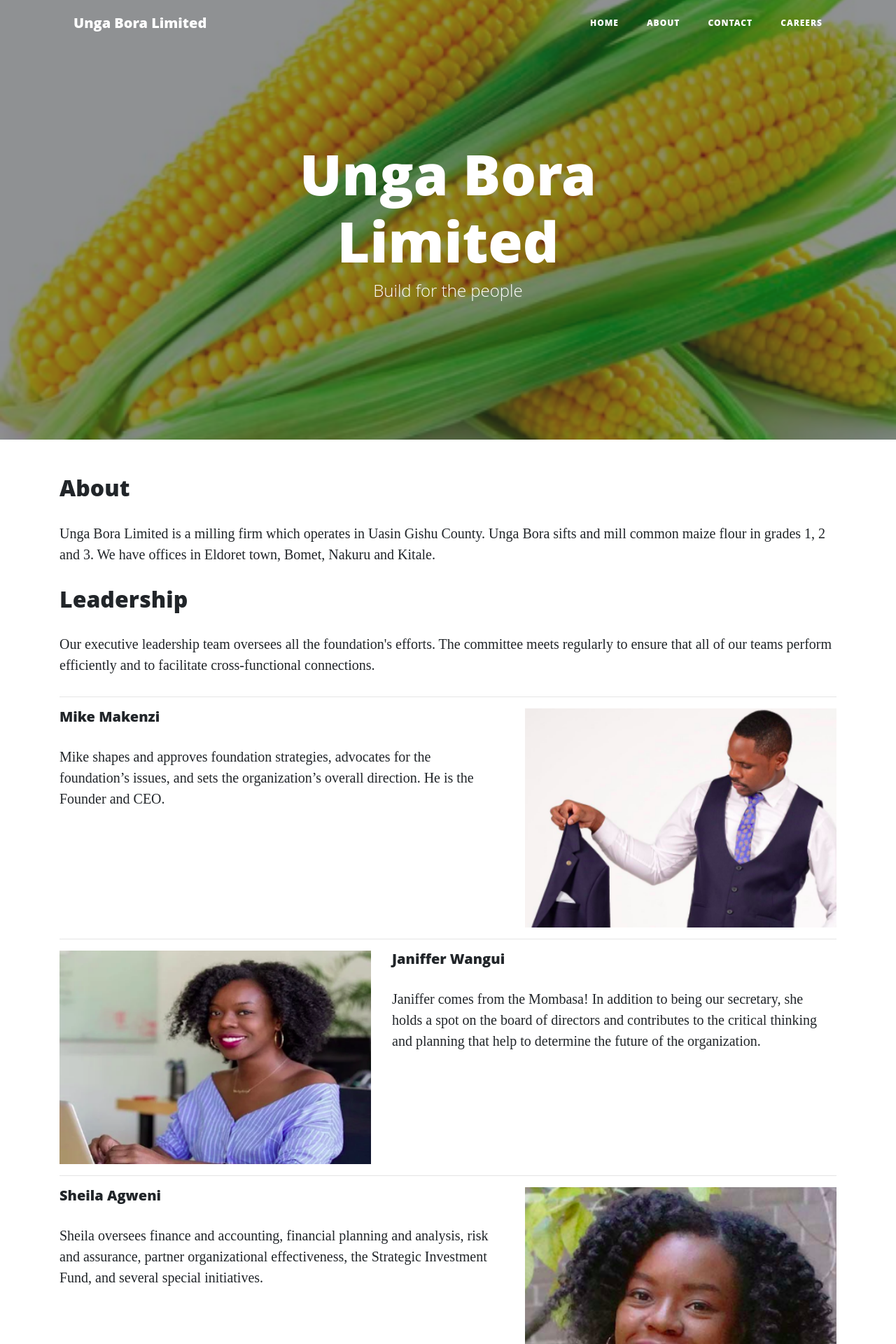
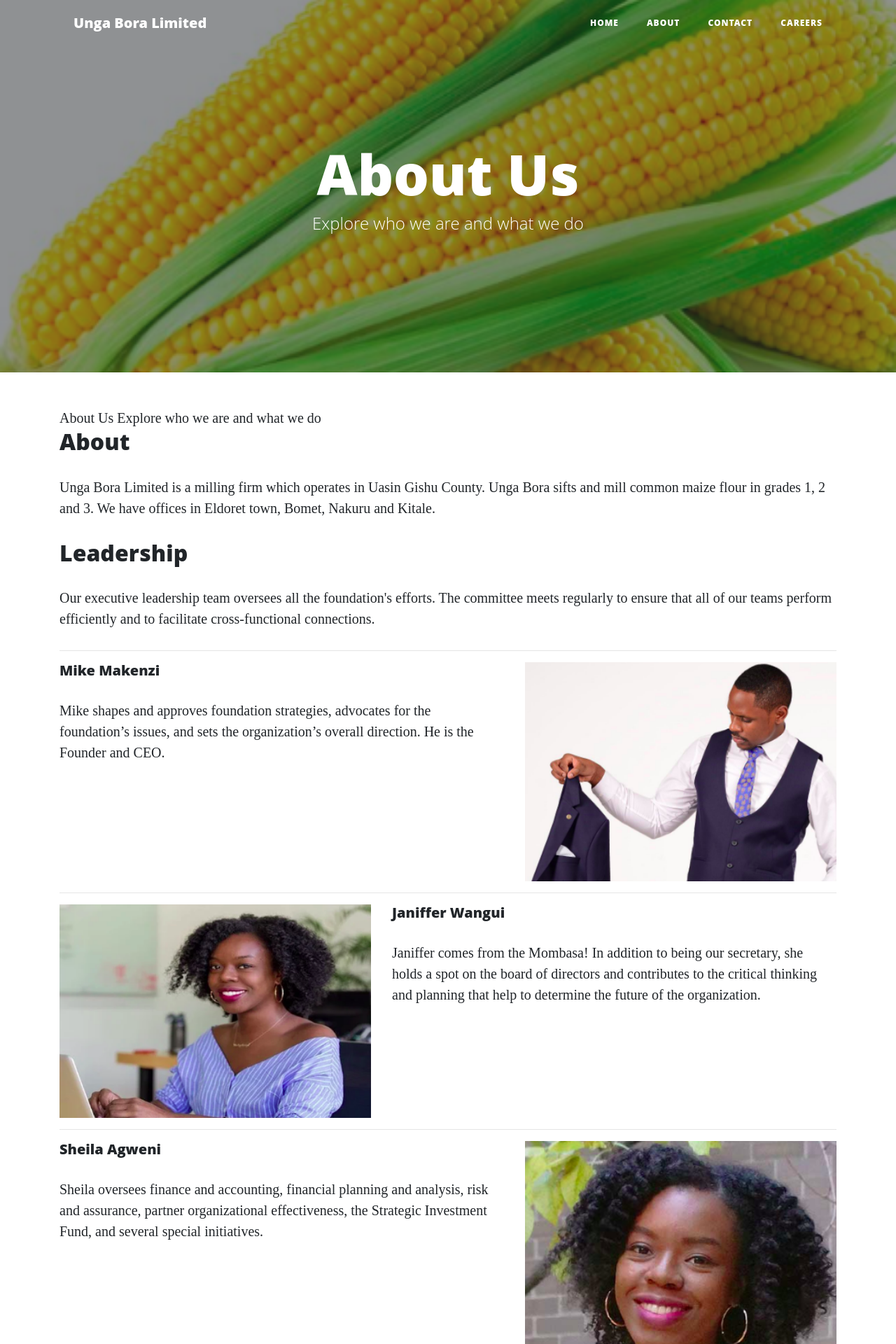
Before and after one commit to Claire-a3/unga-bora, a Flask app: page /about in a window 1280 px wide. Shown: the top 1920 px of the page at 70% size. Run offline with Flask 2, Linux system fonts and the light colour scheme; some libraries are stand-ins or nearby versions.

Commit message:
Modified templates

```diff
--- a/templates/about.html
+++ b/templates/about.html
@@ -1,4 +1,11 @@
 {% extends 'base.html' %} {% block content %}
+{% block header %}
+About Us
+{% endblock %}
+
+{% block subheader %}
+Explore who we are and what we do
+{% endblock %}
 
 <h2>{{ page_title }}</h2>
 <p>
--- a/templates/base.html
+++ b/templates/base.html
@@ -70,8 +70,10 @@
         <div class="row">
           <div class="col-lg-8 col-md-10 mx-auto">
             <div class="site-heading">
-              <h1>Unga Bora Limited</h1>
-              <span class="subheading">Build for the people</span>
+              <h1>{% block header %} {% endblock %}</h1>
+              <span class="subheading"
+                >{% block subheader %} {% endblock %}</span
+              >
             </div>
           </div>
         </div>
--- a/templates/careers.html
+++ b/templates/careers.html
@@ -1,4 +1,6 @@
-{% extends 'base.html' %} {% block content %}
+{% extends 'base.html' %} {% block content %} {% block header %} Careers {%
+endblock %} {% block subheader %} Join our team {% endblock %}
+
 <h2>{{ page_title }}</h2>
 <p>Oooops sorry we do not have vacancies right now. Keep engaged!</p>
 {% endblock %}
--- a/templates/contact.html
+++ b/templates/contact.html
@@ -1,4 +1,6 @@
-{% extends 'base.html' %} {% block content %}
+{% extends 'base.html' %} {% block content %} {% block header %} Get in Touch!
+{% endblock %} {% block subheader %} Send us a message {% endblock %}
+
 <h2>{{ page_title }}</h2>
 
 <div class="row">
--- a/templates/index.html
+++ b/templates/index.html
@@ -1,4 +1,5 @@
-{% extends 'base.html' %} {% block content %}
+{% extends 'base.html' %} {% block content %} {% block header %} Unga Bora
+Limited {% endblock %} {% block subheader %} Built for you {% endblock %}
 
 <div class="py-4">
   <div class="container">
```
